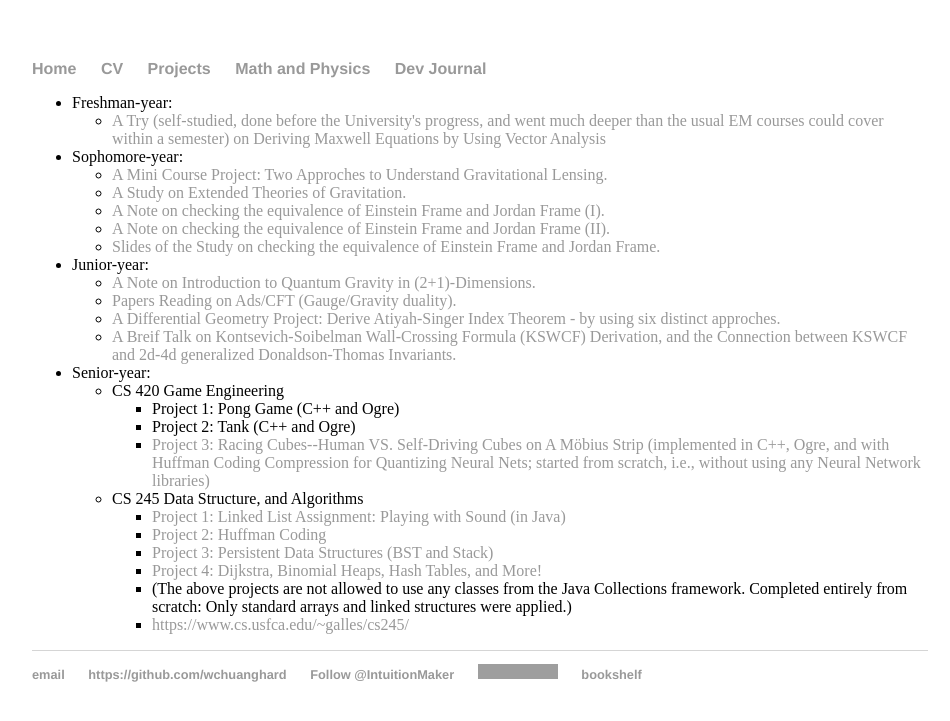
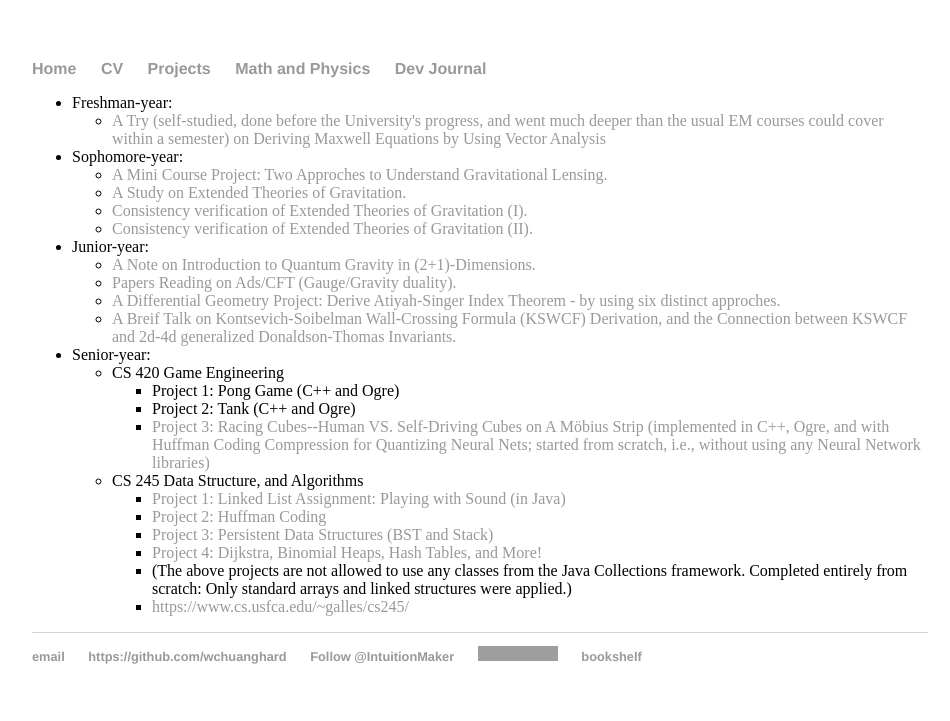
Before and after one commit to williamchuang/williamchuang.github.io, a Jekyll site: the page built from projects/index.html, in a window 1280 px wide. Shown: the top 721 px of the page, without its empty margins (160-1110 px from the left). Built offline with Jekyll 4.4.1, drawn with Linux system fonts in a browser that asks for light colours; comment, search, counter and statistics services are not loaded; grey boxes are pictures that could not be loaded.

Commit message:
Update index.html

```diff
--- a/projects/index.html
+++ b/projects/index.html
@@ -19,9 +19,8 @@ blog: passive
 		<ul>
 			<li><a href="/files/GL_Course_Project.pdf"> A Mini Course Project: Two Approches to Understand Gravitational Lensing.</a><br>
   			<li><a href="/files/ETG.pdf"> A Study on Extended Theories of Gravitation.</a><br>
-  			<li><a href="/files/Note of JF and EF Study001.pdf"> A Note on checking the equivalence of Einstein Frame and Jordan Frame (I).</a><br>
-  			<li><a href="/files/Note of JF and EF Study002.pdf"> A Note on checking the equivalence of Einstein Frame and Jordan Frame (II).</a><br>
-  			<li><a href="/files/EFJF.pdf"> Slides of the Study on checking the equivalence of Einstein Frame and Jordan Frame.</a><br>
+  			<li><a href="/files/Note of JF and EF Study001.pdf"> Consistency verification of Extended Theories of Gravitation (I).</a><br>
+  			<li><a href="/files/Note of JF and EF Study002.pdf"> Consistency verification of Extended Theories of Gravitation (II).</a><br>
 		</ul>
 	<li>Junior-year:<br>
   		<ul>
```
